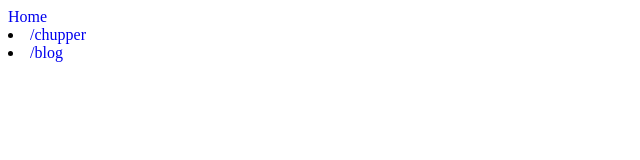
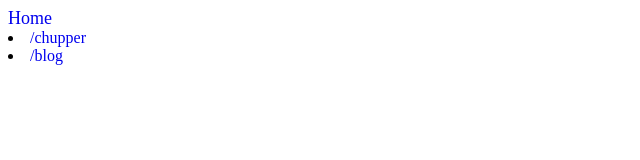
Before and after one commit to chupper100/-old-chupper100.github.io, a plain HTML site: page index.html in a window 1280 px wide. Shown: the full height of the page, 0-640 px from the left. Drawn offline with nearby package versions, Linux system fonts and the light colour scheme.

Commit message:
font-size

```diff
--- a/style.css
+++ b/style.css
@@ -3,7 +3,7 @@ a.menu-button {
 }
 
 a.home-button {
-    size: large;
+    font-size: large;
     text-decoration: none;
 }
 
```
